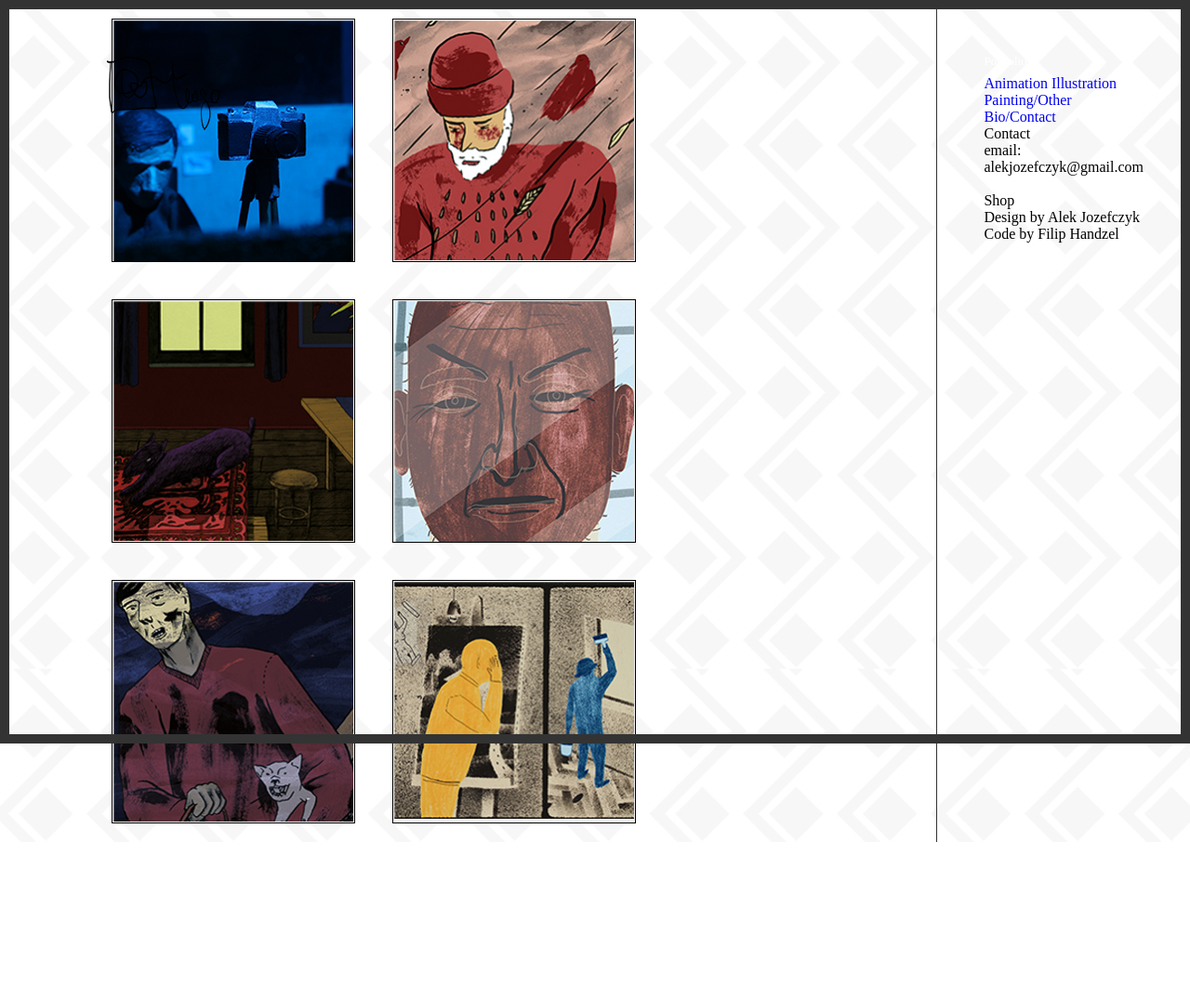
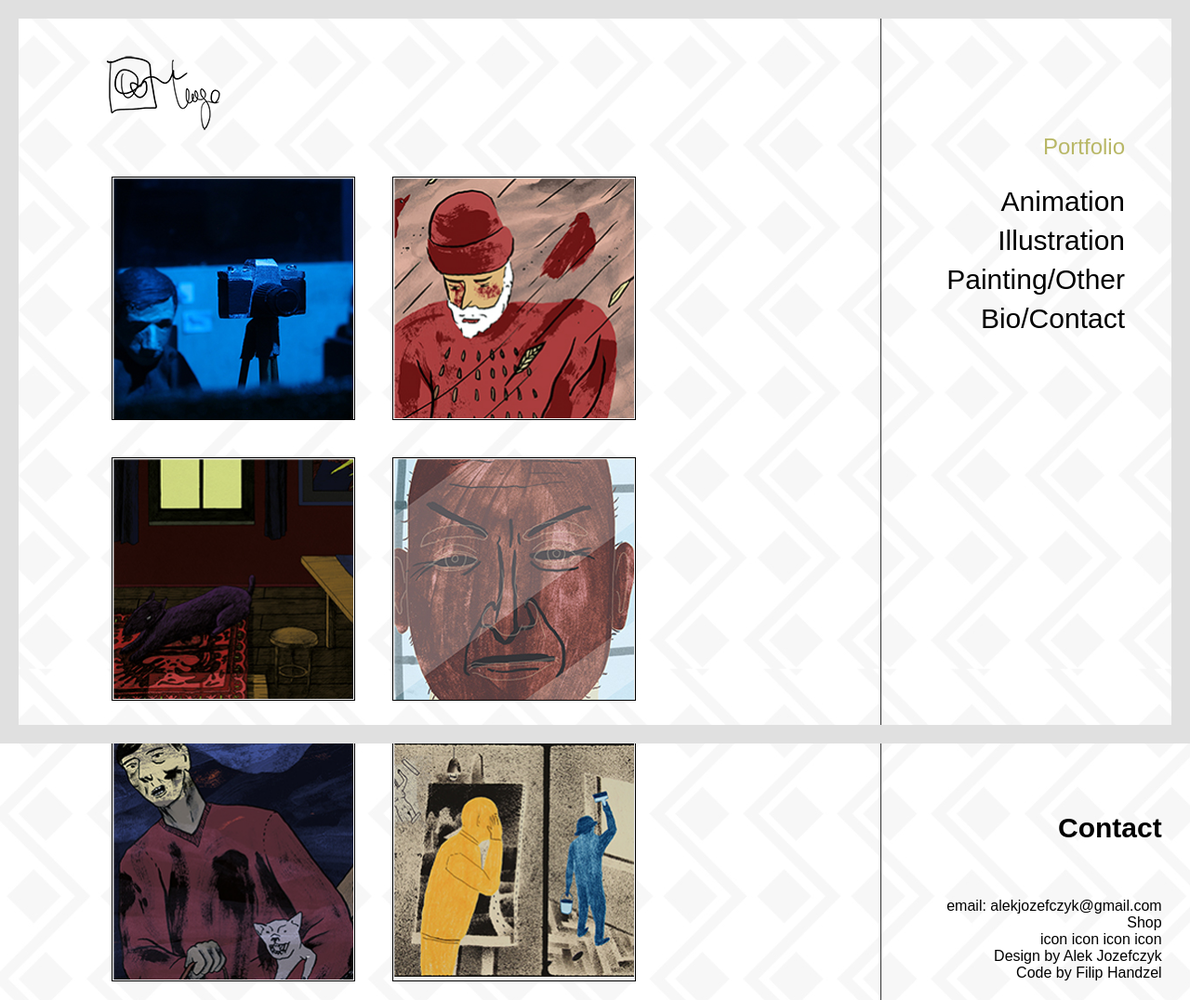
Before and after one commit to haendzel/alek-yosef, a PHP site: page / in a window 1280 px wide. Shown: the whole page at 93% size. Before the commit the page ends 906 px from the top, so only its background shows below. Run offline with PHP 8.4, Linux system fonts and the light colour scheme; some web fonts are replaced.

Commit message:
flexbox, images correct

```diff
--- a/css/style.css
+++ b/css/style.css
@@ -3,10 +3,13 @@ html, body {
   padding: 0px;
   width: 100vw;
   min-height: 100vh;
+  font-family: bebas-neue, sans-serif;
   font-weight: 400;
+  font-style: normal;
 }
 a {
   text-decoration: none;
+  color: black;
 }
 p {
   line-height: 5px;
@@ -16,6 +19,18 @@ p {
 
 h1 {
   padding: 30px;
+}
+
+h3 {
+  font-family: bebas-neue, sans-serif;
+  font-weight: 400;
+  font-style: normal;
+  color: #b8b766;
+  font-size: 1.500em;
+}
+
+.portfolio {
+  padding-top: 50px;
 }
 
 .container{
@@ -35,12 +50,13 @@ h1 {
   left: 0px;
   right: 0px;
   bottom: 0px;
-  border: 10px solid #333;
+  border: 20px solid #e0e0e0;
+  z-index: 100;
 }
 
 .logo {
   left: 100px;
-  z-index: 10;
+  z-index: 12;
   position: absolute;
   background: url("../img/logo.png");
   margin-top: 50px;
@@ -50,6 +66,7 @@ h1 {
 }
 
 .artworks {
+  margin-top: 170px;
   display: flex;
   flex-flow: row wrap;
   padding-left: 100px;
@@ -65,6 +82,12 @@ h1 {
   justify-content: center;
   margin: 20px;
 }
+.item:hover {
+  background: white;
+  background-size: 100% 100%;
+  border: 3px solid red;
+  transition: ease 0.5s;
+}
 
 figure {
 display: block;
@@ -77,7 +100,36 @@ figure img{
   width: 100%;
 }
 
+/* figure::hover {
+  background: white;
+  opacity: 50%;
+}
+*/
+
 .menu {
-  z-index: 11;
-  padding: 50px;
+  position: relative;
+  z-index: 1;
+  padding: 70px;
   border-left: 1px solid #333;
+  text-align: right;
+}
+
+.navigation {
+  font-size: 1.875em;
+  line-height: 1.400em;
+}
+
+ul {
+  list-style-type: none;
+  margin: 0;
+  padding: 0;
+}
+
+.down-media {
+  position: absolute;
+  bottom: 20px;
+}
+
+.contact-menu h4 {
+  font-size: 1.875em;
+}
--- a/index.html
+++ b/index.html
@@ -6,6 +6,7 @@
 <meta name="viewport" content="width=device-width, initial-scale=1">
 <title>Aleksander Jozefczyk - director and illustrator</title>
 <script src="https://ajax.googleapis.com/ajax/libs/jquery/1.12.4/jquery.min.js"></script>
+<link rel="stylesheet" href="https://use.typekit.net/nsn6cfm.css">
 <link rel="stylesheet" href="css/style.css">
 </head>
   <body>
@@ -14,6 +15,7 @@
   		<div class="artworks">
   			<div class="item">
   				<figure><img src="img/1.jpg"></figure>
+  				<div class="overlay-item"></div>
   			</div>
   			<div class="item">
   				<figure><img src="img/2.jpg"></figure>
@@ -32,16 +34,20 @@
   			</div>
   		</div>
   		<div class="menu">
-  			<p>Portfolio</p>
+  			<h3 class="portfolio">Portfolio</h3>
   			<nav class="navigation">
-                <a class="navlink" href="#animation">Animation</a>
-                <a class="navlink" href="#illustration">Illustration</a>
-                <a class="navlink" href="#painting-other">Painting/Other</a>
-                <a class="navlink" href="#bio-contact">Bio/Contact</a>
+  				<ul>
+                <li><a class="navlink" href="#animation">Animation</a></li>
+                <li><a class="navlink" href="#illustration">Illustration</a></li>
+                <li><a class="navlink" href="#painting-other">Painting/Other</a></li>
+                <li><a class="navlink" href="#bio-contact">Bio/Contact</a></li>
+            	</ul>
     		</nav>
-    		<div class="contact-and-shop">Contact<br>email: alekjozefczyk@gmail.com<br><br>Shop</div>
-    		<div class="social-media"></div>
-    		<div class="copyright">Design by Alek Jozefczyk</br>Code by Filip Handzel</div>
+    		<div class="down-media">
+    			<div class="contact-menu"><h4>Contact</h4><br>email: alekjozefczyk@gmail.com</div>
+    			<div class="social-media">Shop<br>icon icon icon icon</div>
+    			<div class="copyright">Design by Alek Jozefczyk</br>Code by Filip Handzel</div>
+    		</div>
   		</div>
 	</div>
   </body>
```
Also changed, not shown: fonts/1444649/7fedd582-6ae3-4850-be2f-4acae2e74fa5.woff (added), fonts/1444649/d6e08ef3-40db-4ac3-82df-f062f55a72f5.ttf (added), fonts/1444649/e0d6f852-5401-4bbf-9672-47a50c5c87c6.woff2 (added), 1 other file.
